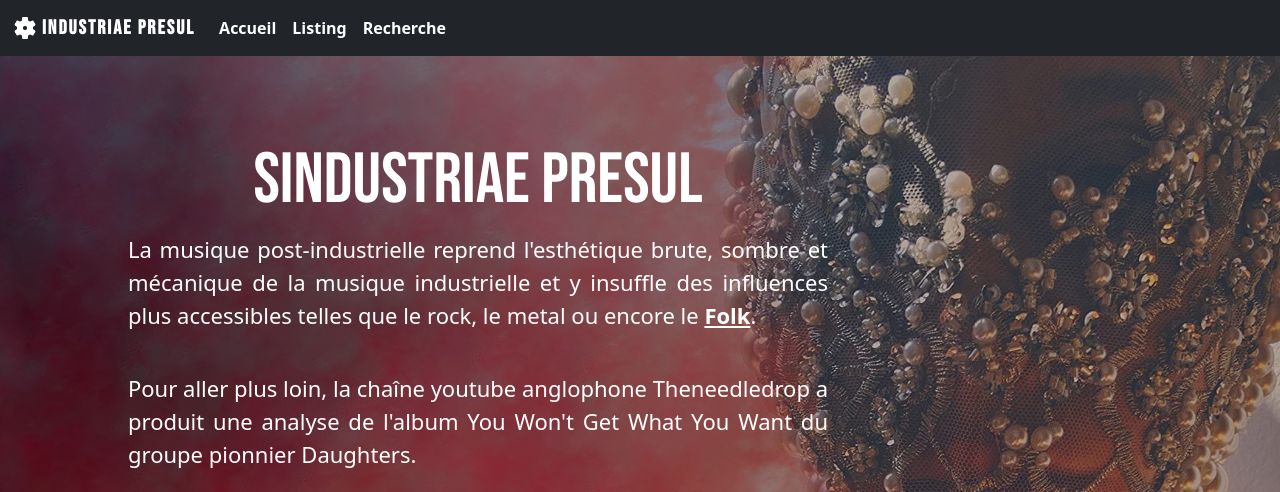
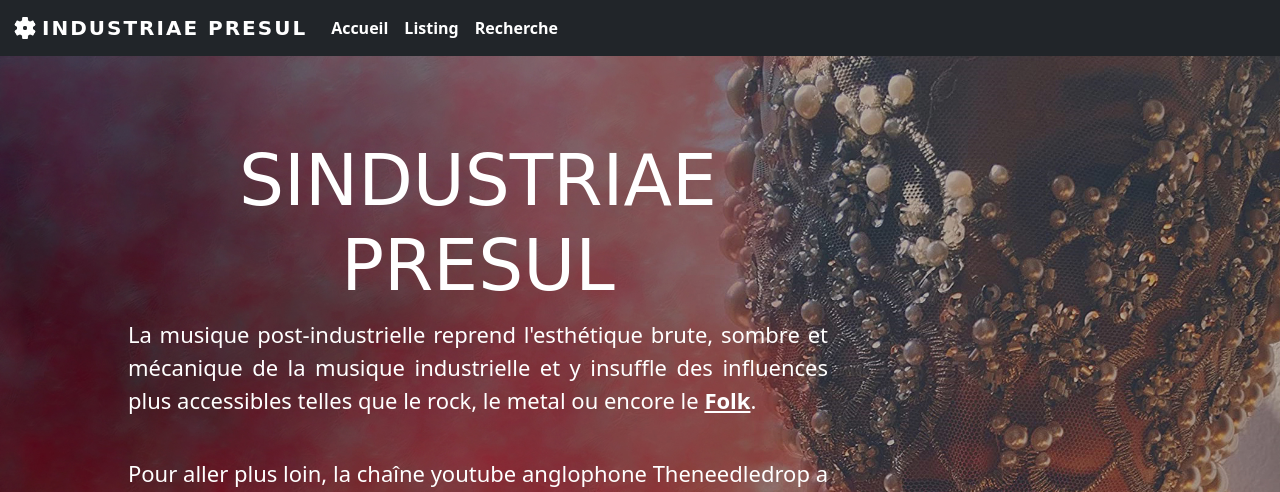
Before and after one commit to AmirChaal/sae203, a PHP site: page /index.php in a window 1280 px wide. Shown: the top 492 px of the page. Run offline with PHP 8.4, Linux system fonts and the light colour scheme; some web fonts are replaced.

Commit message:
cleanup style

```diff
--- a/debut_html.php
+++ b/debut_html.php
@@ -9,13 +9,8 @@
 	<link rel="stylesheet" href="styles.css" type="text/css">
 
 	    <!-- BOOTSTRAP -->
-	<link href="https://cdn.jsdelivr.net/npm/bootstrap@5.1.3/dist/css/bootstrap.min.css" rel="stylesheet" integrity="sha384-1BmE4kWBq78iYhFldvKuhfTAU6auU8tT94WrHftjDbrCEXSU1oBoqyl2QvZ6jIW3" crossorigin="anonymous">
 	<script src="https://cdn.jsdelivr.net/npm/bootstrap@5.1.3/dist/js/bootstrap.bundle.min.js" integrity="sha384-ka7Sk0Gln4gmtz2MlQnikT1wXgYsOg+OMhuP+IlRH9sENBO0LRn5q+8nbTov4+1p" crossorigin="anonymous"></script>
 	<script src="https://code.jquery.com/jquery-3.6.0.min.js%22%3E"></script>
-
-        <!-- GOOGLE -->
-    <link rel="preconnect" href="https://fonts.googleapis.com">
-    <link href="https://fonts.googleapis.com/css2?family=Bebas+Neue&display=swap" rel="stylesheet">
 
 	    <!-- PARSLEY -->
 		<script src="https://code.jquery.com/jquery-3.4.1.slim.min.js" integrity="sha384-J6qa4849blE2+poT4WnyKhv5vZF5SrPo0iEjwBvKU7imGFAV0wwj1yYfoRSJoZ+n" crossorigin="anonymous"></script>
```
